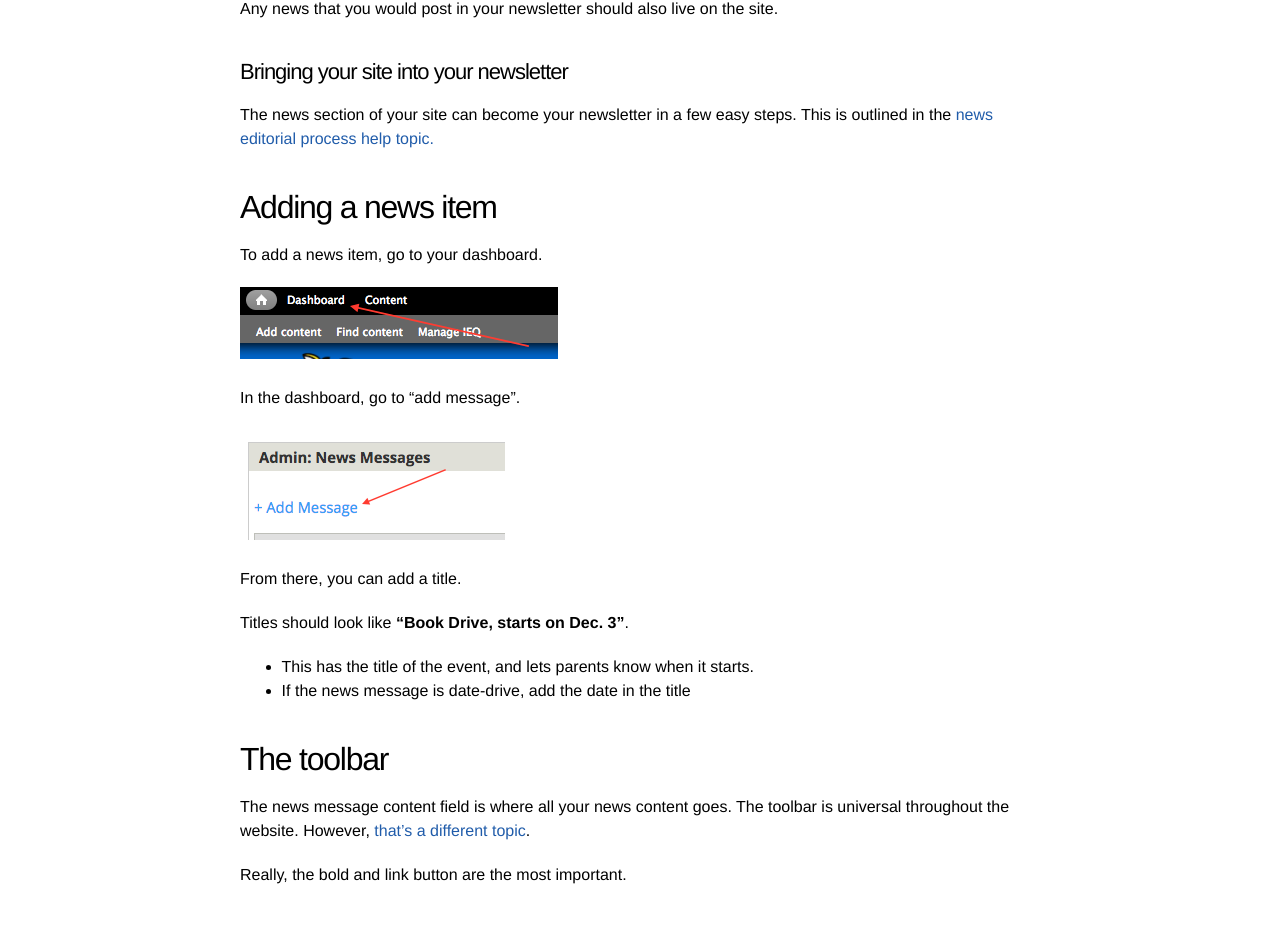
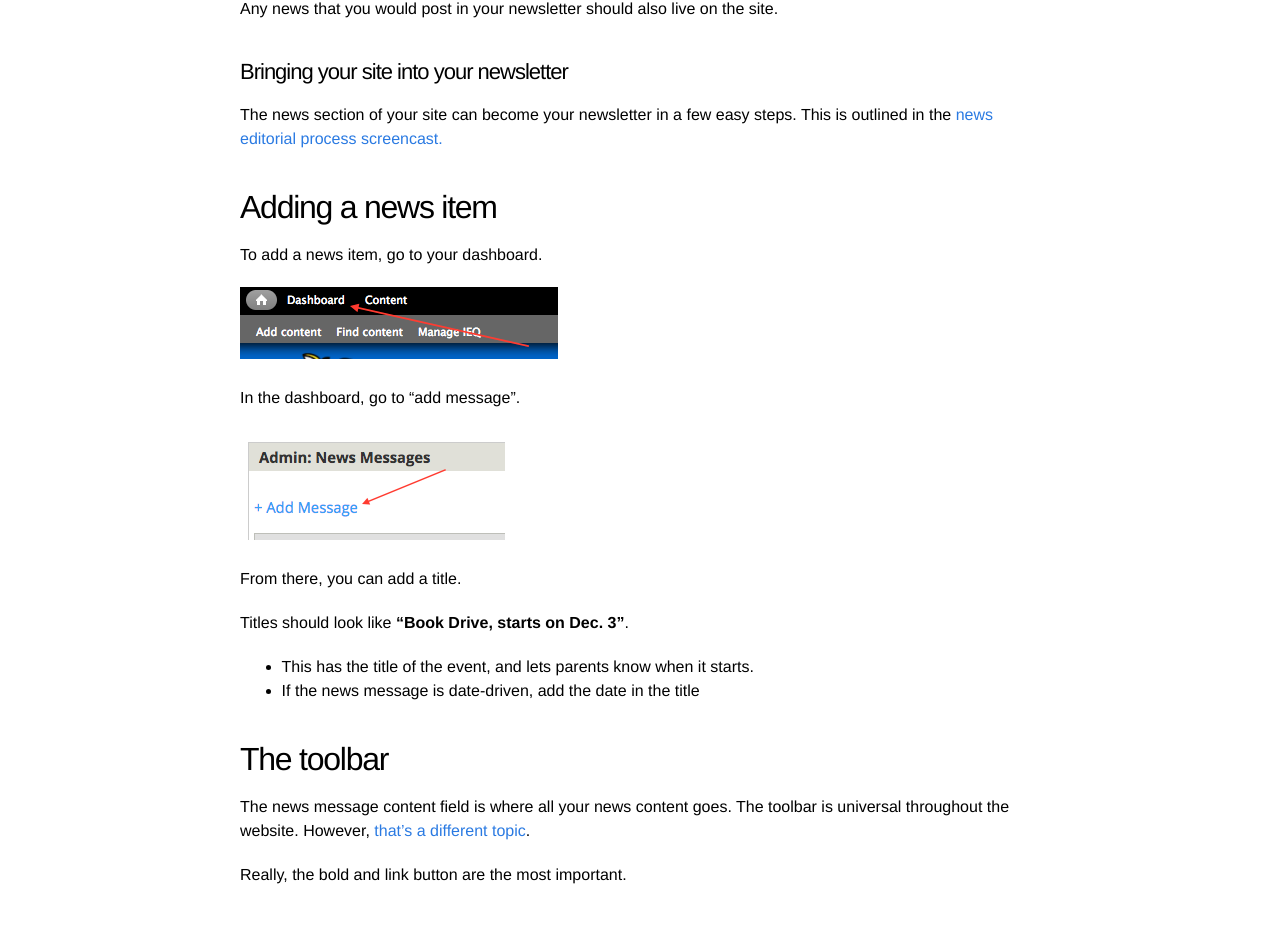
Before and after one commit to HCPSS/schoolsites-help, a Jekyll site: the page built from _posts/2016-12-09-adding-news.md, in a window 1280 px wide and 1400 px high. Shown: the part 351-1279 px from the top of the window. Built offline with Jekyll 4.4.1, drawn with Linux system fonts in a browser that asks for light colours; nearby versions of some CDN libraries; some of the changed text lies outside the part shown.

Commit message:
updating content, section on IEQ

```diff
--- a/_posts/2016-12-09-adding-news.md
+++ b/_posts/2016-12-09-adding-news.md
@@ -14,28 +14,28 @@
 
 ### Bringing your site into your newsletter
 
-The news section of your site can become your newsletter in a few easy steps. This is outlined in the <a href="">news editorial process help topic.</a>
+The news section of your site can become your newsletter in a few easy steps. This is outlined in the <a href="https://vimeo.com/122653964" target="_blank">news editorial process screencast.</a>
 
 ## Adding a news item
 
 To add a news item, go to your dashboard.
 
-![](/schoolsites-help/images/dashboard.png)
+![dashboard image](/schoolsites-help/images/dashboard.png)
 
 In the dashboard, go to "add message".
 
-![](/schoolsites-help/images/news/add-message.png)
+![add message button image](/schoolsites-help/images/news/add-message.png)
 
 From there, you can add a title.
 
 Titles should look like **"Book Drive, starts on Dec. 3"**.
 
   - This has the title of the event, and lets parents know when it starts.
-  - If the news message is date-drive, add the date in the title
+  - If the news message is date-driven, add the date in the title
 
 ## The toolbar
 
-The news message content field is where all your news content goes. The toolbar is universal throughout the website. However, <a href="">that's a different topic</a>.
+The news message content field is where all your news content goes. The toolbar is universal throughout the website. However, <a href="/schoolsites-help/edit/2014/07/15/editing-page/">that's a different topic</a>.
 
 Really, the bold and link button are the most important.
 
```
Also changed, not shown: other parts of _posts/2016-12-09-adding-news.md (+0 -2 lines), _posts/2014-01-20-ieq.md (added, +11 -0 lines), _posts/2015-07-15-news-highlights.md (+1 -1 lines), _posts/2016-12-13-editing-page-section.md (+2 -2 lines), _posts/2016-12-14-link-resources-item.md (+8 -2 lines), _posts/2016-12-15-editing-site-page.md (+1 -1 lines), images/hs-files/after-adding.png, images/pages/manage-ieq.png (added), images/resources/add-link-resource-item.png (added), 1 other file.
